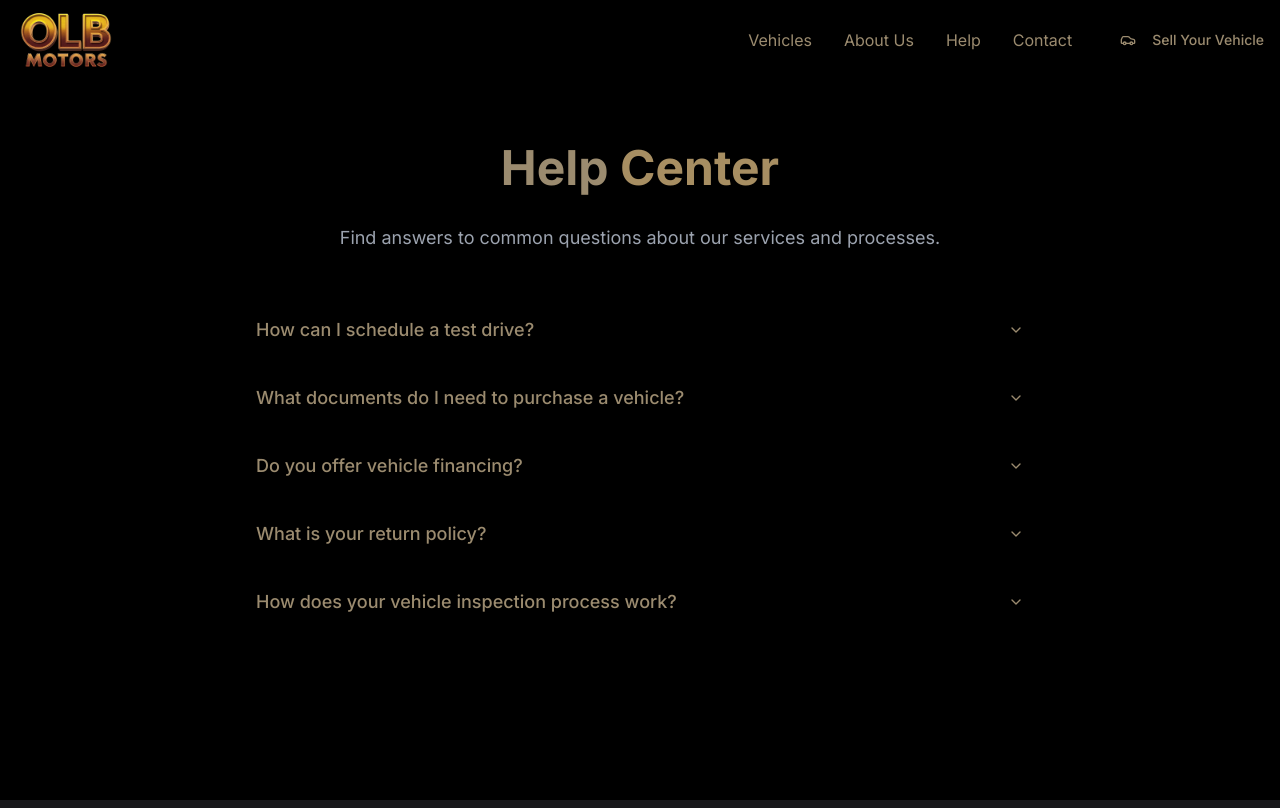
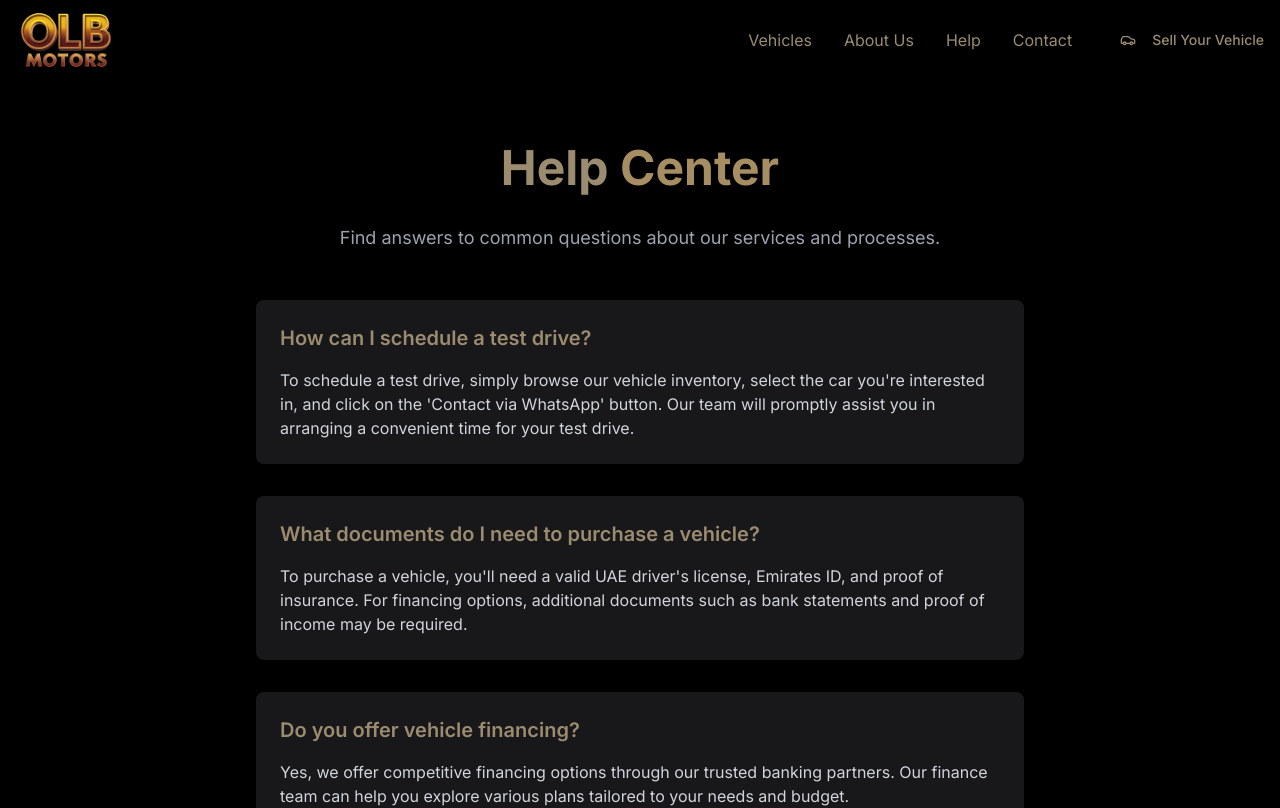
Before and after one commit to Ezequielagradnik/OLBmotors, a Next.js app in the folder my-app/: page /help in a window 1280 px wide. Shown: the top 808 px of the page. Built offline with nearby package versions, Linux system fonts and the light colour scheme.

Commit message:
fix error

```diff
--- a/my-app/app/help/page.tsx
+++ b/my-app/app/help/page.tsx
@@ -1,7 +1,6 @@
 "use client"
 
 import { motion } from "framer-motion"
-import { Accordion, AccordionContent, AccordionItem, AccordionTrigger } from "@/components/ui/accordion"
 
 const faqs = [
   {
@@ -41,19 +40,19 @@ export default function HelpPage() {
         <p className="text-lg text-gray-400 max-w-2xl mx-auto text-center mb-12">
           Find answers to common questions about our services and processes.
         </p>
-        <div className="max-w-3xl mx-auto">
-          <Accordion type="single" collapsible>
-            {faqs.map((faq, index) => (
-              <AccordionItem key={index} value={`item-${index}`}>
-                <AccordionTrigger className="text-left text-[#9b8b6f] hover:text-[#c4af8d]">
-                  {faq.question}
-                </AccordionTrigger>
-                <AccordionContent>
-                  {faq.answer}
-                </AccordionContent>
-              </AccordionItem>
-            ))}
-          </Accordion>
+        <div className="max-w-3xl mx-auto space-y-8">
+          {faqs.map((faq, index) => (
+            <motion.div
+              key={index}
+              initial={{ opacity: 0, y: 20 }}
+              animate={{ opacity: 1, y: 0 }}
+              transition={{ duration: 0.5, delay: index * 0.1 }}
+              className="bg-zinc-900 rounded-lg p-6 shadow-lg"
+            >
+              <h3 className="text-xl font-semibold mb-4 text-[#9b8b6f]">{faq.question}</h3>
+              <p className="text-gray-300">{faq.answer}</p>
+            </motion.div>
+          ))}
         </div>
       </motion.section>
     </div>
--- a/my-app/components/ui/accordion.tsx
+++ /dev/null
@@ -1,112 +0,0 @@
-"use client"
-
-import * as React from "react"
-import { ChevronDown } from 'lucide-react'
-import { cn } from "@/lib/utils"
-
-const AccordionContext = React.createContext<{
-  expanded: string | null
-  setExpanded: React.Dispatch<React.SetStateAction<string | null>>
-} | null>(null)
-
-export const Accordion = React.forwardRef<
-  HTMLDivElement,
-  React.HTMLAttributes<HTMLDivElement> & {
-    type?: "single\" | \"multiple"
-    collapsible?: boolean
-  }
->(({ children, ...props }, ref) => {
-  const [expanded, setExpanded] = React.useState<string | null>(null)
-
-  return (
-    <AccordionContext.Provider value={{ expanded, setExpanded }}>
-      <div ref={ref} className={cn("space-y-2")} {...props}>
-        {children}
-      </div>
-    </AccordionContext.Provider>
-  )
-})
-Accordion.displayName = "Accordion"
-
-export const AccordionItem = React.forwardRef<
-  HTMLDivElement,
-  React.HTMLAttributes<HTMLDivElement> & { value: string }
->(({ children, ...props }, ref) => {
-  const context = React.useContext(AccordionContext)
-  if (!context) {
-    throw new Error("AccordionItem must be used within an Accordion")
-  }
-
-  // Remove the unused variable
-  // Remove the unused expression
-
-  return (
-      <div
-        ref={ref}
-        className={cn("border-b border-[#9b8b6f]/20")}
-        {...props}
-      >
-        {children}
-      </div>
-    )
-})
-AccordionItem.displayName = "AccordionItem"
-
-export const AccordionTrigger = React.forwardRef<
-  HTMLButtonElement,
-  React.ButtonHTMLAttributes<HTMLButtonElement> & { value: string }
->(({ className, children, value, ...props }, ref) => {
-  const context = React.useContext(AccordionContext)
-  if (!context) {
-    throw new Error("AccordionTrigger must be used within an Accordion")
-  }
-
-  const isExpanded = context.expanded === value
-
-  return (
-    <button
-      ref={ref}
-      className={cn(
-        "flex w-full items-center justify-between py-4 text-left text-lg font-medium transition-all hover:underline",
-        className
-      )}
-      onClick={() => context.setExpanded(isExpanded ? null : value)}
-      {...props}
-    >
-      {children}
-      <ChevronDown
-        className={cn(
-          "h-4 w-4 shrink-0 transition-transform duration-200",
-          isExpanded ? "rotate-180" : ""
-        )}
-      />
-    </button>
-  )
-})
-AccordionTrigger.displayName = "AccordionTrigger"
-
-export const AccordionContent = React.forwardRef<
-  HTMLDivElement,
-  React.HTMLAttributes<HTMLDivElement> & { value: string }
->(({ children, value, ...props }, ref) => {
-  const context = React.useContext(AccordionContext)
-  if (!context) {
-    throw new Error("AccordionContent must be used within an Accordion")
-  }
-
-  const isExpanded = context.expanded === value
-
-  return (
-    <div
-      ref={ref}
-      className={cn(
-        "overflow-hidden text-sm transition-all",
-        isExpanded ? "max-h-96 py-4" : "max-h-0"
-      )}
-      {...props}
-    >
-      {children}
-    </div>
-  )
-})
-AccordionContent.displayName = "AccordionContent"
```
